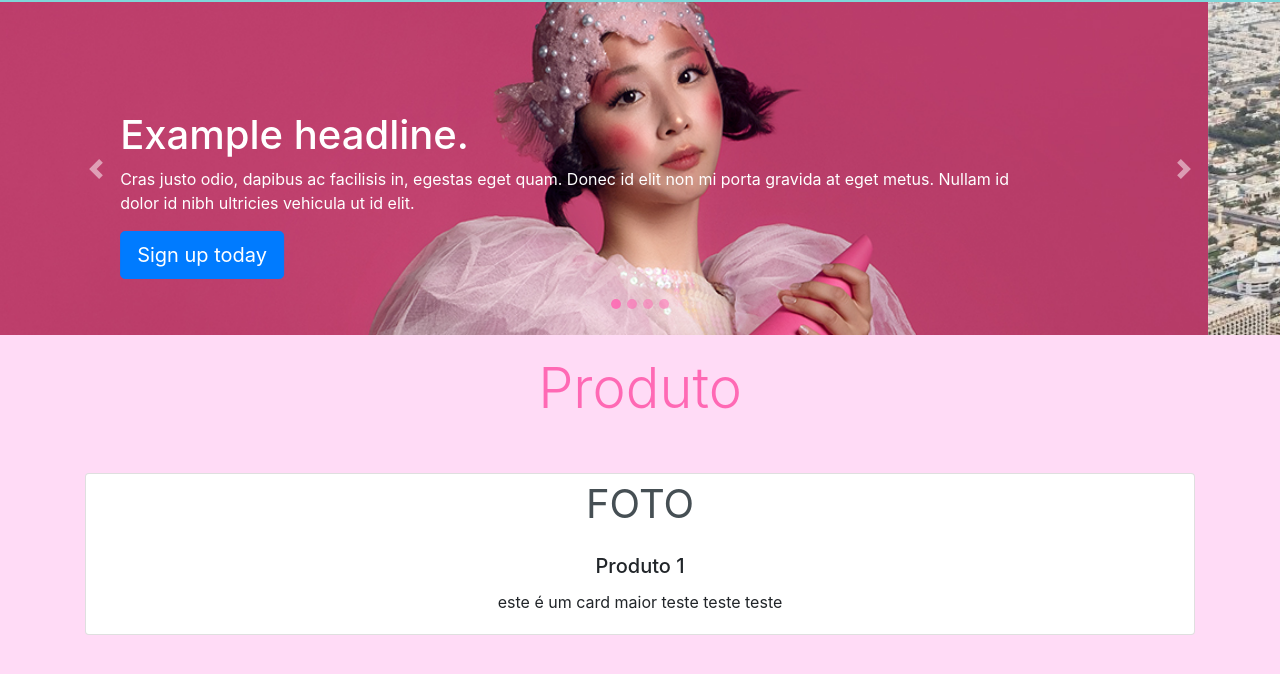
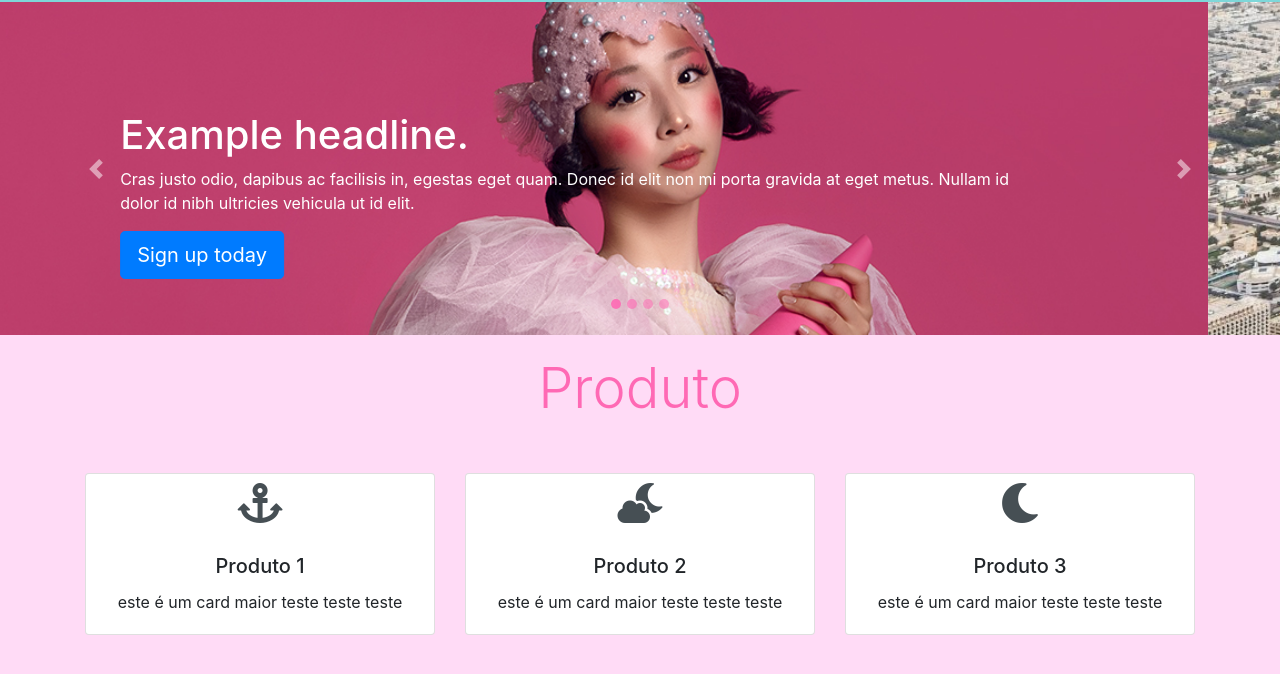
Before and after one commit to saratiedt/Estudos-Web, a plain HTML site: page atividadeWeb/index.html in a window 1280 px wide. Shown: the part 74-748 px from the top of the page. Drawn offline with nearby package versions, Linux system fonts and the light colour scheme.

Commit message:
aula área de serviço

```diff
--- a/atividadeWeb/index.html
+++ b/atividadeWeb/index.html
@@ -17,6 +17,7 @@
       crossorigin="anonymous"
     />
     <link rel="stylesheet" type="text/css" href="estilo.css">
+    <link rel="stylesheet" type="text/css" href="https://cdnjs.cloudflare.com/ajax/libs/font-awesome/5.14.0/css/all.min.css">
 
     <title>Hello, world!</title>
   </head>
@@ -134,13 +135,34 @@
     <div class="card-deck">
       <div class="card text-center">
         <div class="tamanho-icone">
-FOTO
+          <i class="fas fa-anchor"></i>
 </div>
 <div class="card-body">
 <h5 class="card-title">Produto 1</h5>
 <p class="card-text"> este é um card maior teste teste teste </p>
 </div>
 </div>
+
+<div class="card text-center">
+  <div class="tamanho-icone">
+    <i class="fas fa-cloud-moon"></i>
+</div>
+<div class="card-body">
+<h5 class="card-title">Produto 2</h5>
+<p class="card-text"> este é um card maior teste teste teste </p>
+</div>
+</div>
+
+<div class="card text-center">
+  <div class="tamanho-icone">
+    <i class="fas fa-moon"></i>
+</div>
+<div class="card-body">
+<h5 class="card-title">Produto 3</h5>
+<p class="card-text"> este é um card maior teste teste teste </p>
+</div>
+</div>
+<!-- fim card deck -->
     </div>
   </div>
 </div>
```
